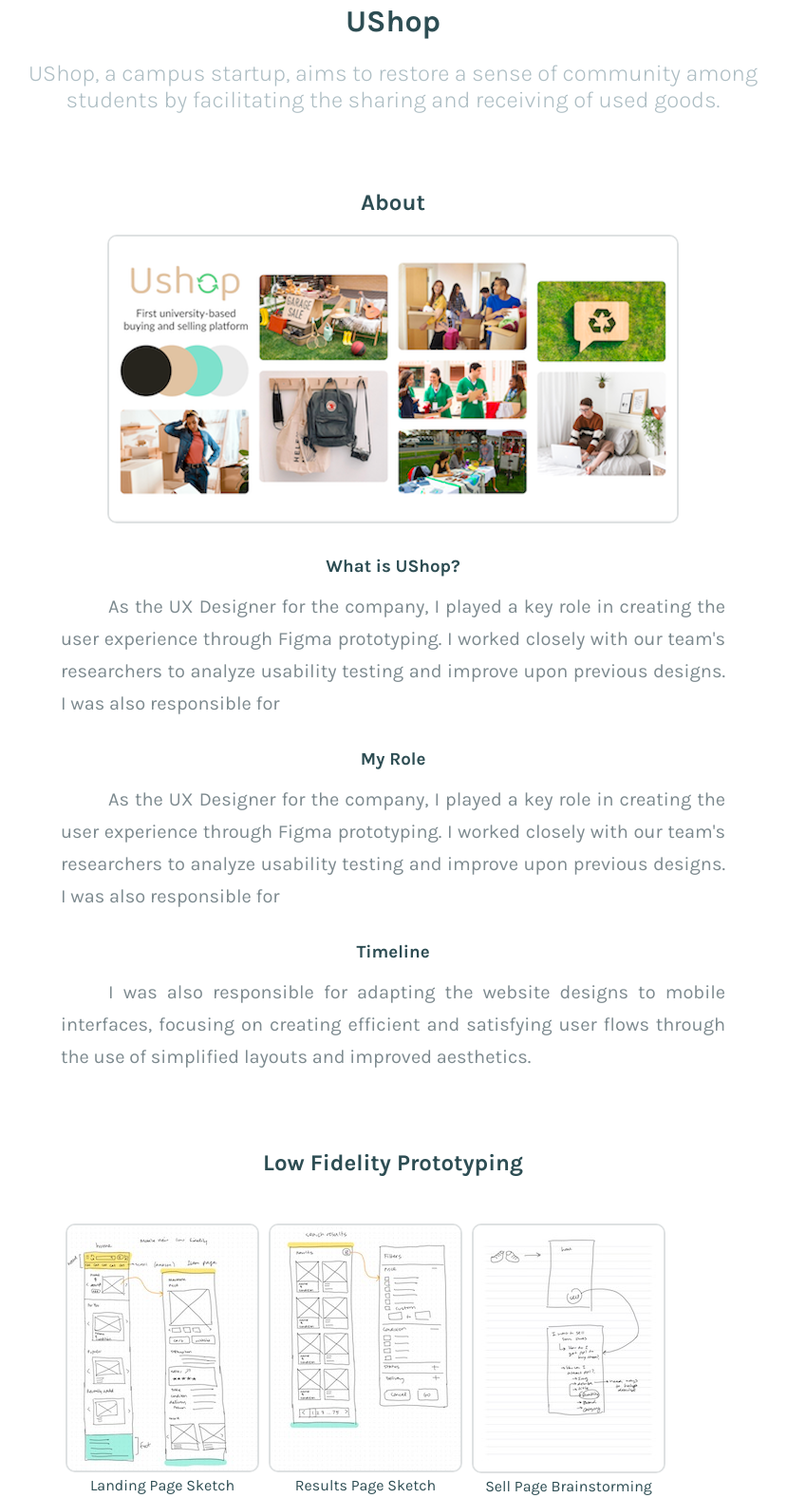
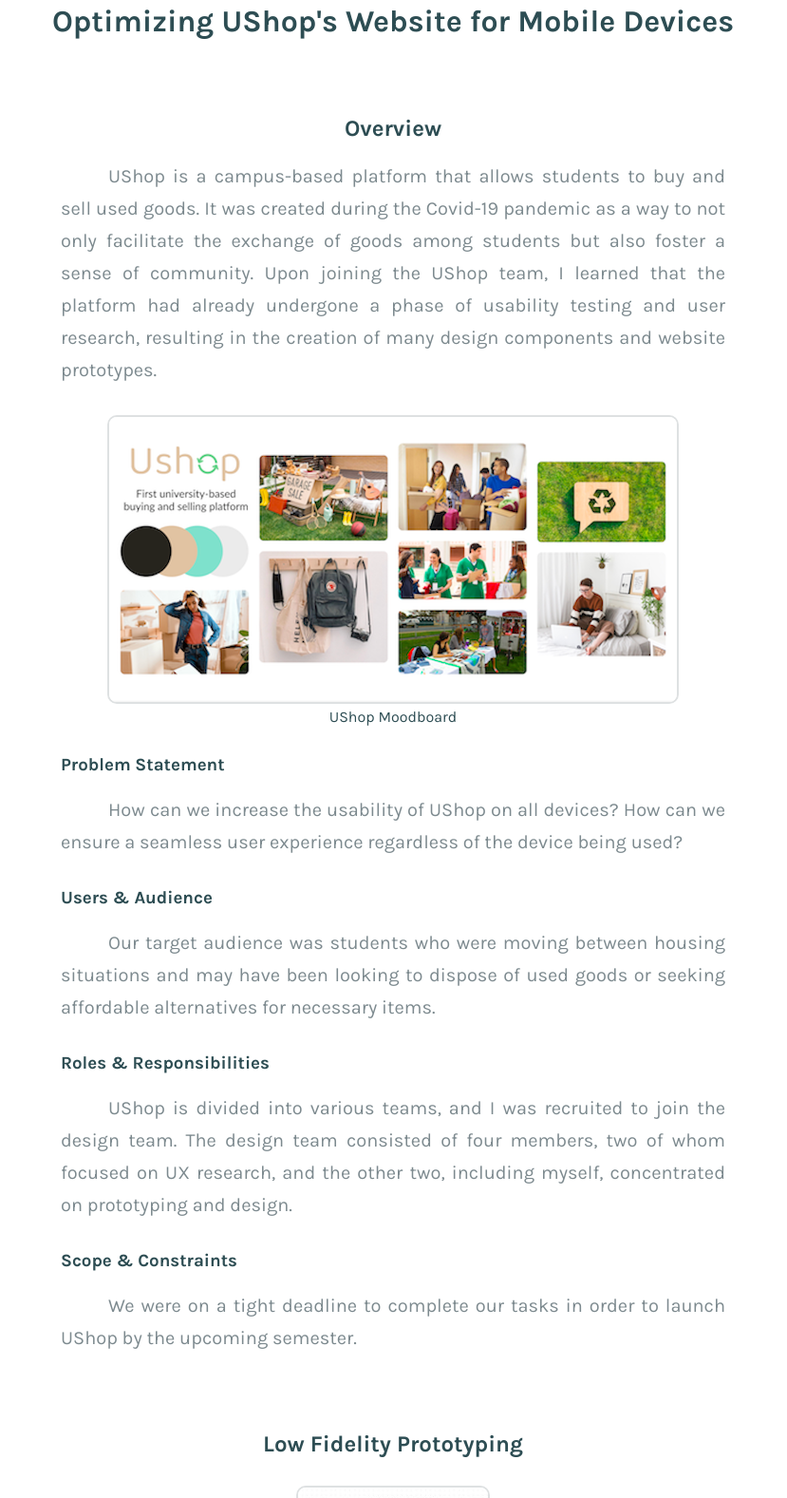
Before and after one commit to ejeong4/portfolio, a plain HTML site: page ushop.html in a window 1280 px wide. Shown: the part 580-2157 px from the top of the page at 95% size, without its empty margins (226-1055 px from the left). Drawn offline with Linux system fonts and the light colour scheme.

Commit message:
Add UShop content adjust paragraphs

```diff
--- a/css/style.css
+++ b/css/style.css
@@ -70,7 +70,7 @@
     align-items: center;
 }
 
-.project p {
+.project h3 {
     color: var(--dark-color);
 }
 
@@ -111,7 +111,8 @@
 }
 
 figure {
-    float: left;
+    /* text-align: center;
+    float: left; */
     padding: 0;
     margin: 30px 5px;
 }
@@ -119,6 +120,7 @@
 .img-grid img {
     border: 2px solid var(--shadow-color);
     border-radius: 10px;
+    display: inline;
 }
 
 article p {
@@ -129,7 +131,7 @@
     line-height: 1.7;
     text-indent: 50px;
     /* width: 700px; */
-    margin: 0 auto;
+    /* margin: 0 auto; */
 }
 
 article h1 {
@@ -138,7 +140,7 @@
 
 article h3 {
     margin: 30px auto 15px auto;
-    text-align: center;
+    text-align: left;
 }
 
 header h2 {
@@ -162,11 +164,10 @@
         display: block;
     }
     .img-grid img {
-        width: 80%;
+        /* width: 80%; */
     }
     header,
-    article,
-    article p {
+    article {
         width: 80%;
     }
 }
--- a/ushop.html
+++ b/ushop.html
@@ -28,30 +28,40 @@
 
     <header>
         <img class="project-img" src="images/ushop.png" alt="">
-        <h1>UShop</h1>
-        <h2>UShop, a campus startup, aims to restore a sense of community among students by facilitating the sharing and receiving of used goods.</h2>
+        <h1>Optimizing UShop's Website for Mobile Devices</h1>
+        <!-- <h2>UShop, a campus startup, aims to restore a sense of community among students by facilitating the sharing and receiving of used goods.</h2> -->
     </header>
 
     <article>
-        <h2>About</h2>
-        <div class="img-grid">
+        <h2>Overview</h2>
+        <p>
+            UShop is a campus-based platform that allows students to buy and sell used goods. It was created during the Covid-19 pandemic as a way to not only facilitate the exchange of goods among students but also foster a sense of community. Upon joining the UShop
+            team, I learned that the platform had already undergone a phase of usability testing and user research, resulting in the creation of many design components and website prototypes.
+        </p>
+        <figure class="img-grid">
             <img src="images/ushop/ushop-brand.png" alt="">
-        </div>
+            <figcaption>UShop Moodboard</figcaption>
+        </figure>
 
-        <h3>What is UShop?</h3>
+        <h3>Problem Statement</h3>
         <p>
-            As the UX Designer for the company, I played a key role in creating the user experience through Figma prototyping. I worked closely with our team's researchers to analyze usability testing and improve upon previous designs. I was also responsible for
+            How can we increase the usability of UShop on all devices? How can we ensure a seamless user experience regardless of the device being used?
         </p>
 
-        <h3>My Role</h3>
+        <h3>Users & Audience</h3>
         <p>
-            As the UX Designer for the company, I played a key role in creating the user experience through Figma prototyping. I worked closely with our team's researchers to analyze usability testing and improve upon previous designs. I was also responsible for
+            Our target audience was students who were moving between housing situations and may have been looking to dispose of used goods or seeking affordable alternatives for necessary items.
+        </p>
+
+        <h3>Roles & Responsibilities</h3>
+        <p>
+            UShop is divided into various teams, and I was recruited to join the design team. The design team consisted of four members, two of whom focused on UX research, and the other two, including myself, concentrated on prototyping and design.
 
         </p>
 
-        <h3>Timeline</h3>
+        <h3>Scope & Constraints</h3>
         <p>
-            I was also responsible for adapting the website designs to mobile interfaces, focusing on creating efficient and satisfying user flows through the use of simplified layouts and improved aesthetics.
+            We were on a tight deadline to complete our tasks in order to launch UShop by the upcoming semester.
         </p>
     </article>
 
```
Also changed, not shown: index.html (+4 -4 lines).
